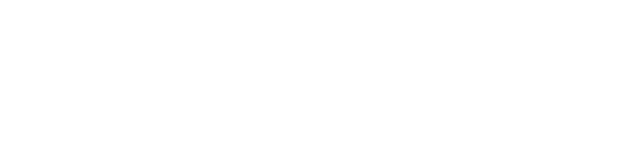
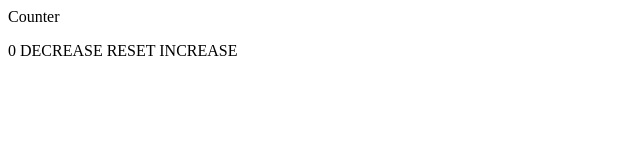
Before and after one commit to CodrutMH/JavaScript-Projects, a plain HTML site: page 2-counter/counter.html in a window 1280 px wide. Shown: the whole page, without its empty margins (0-640 px from the left). Drawn offline with Linux system fonts and the light colour scheme.

Commit message:
html files for counter

```diff
--- a/2-counter/counter.html
+++ b/2-counter/counter.html
@@ -5,5 +5,13 @@
     <meta name="viewport" content="width=device-width, initial-scale=1.0" />
     <title>Counter</title>
   </head>
-  <body></body>
+  <body>
+    <div class="container">
+      <p class="counter-text">Counter</p>
+      <span class="number">0</span>
+      <bnt class="decrease">DECREASE</bnt>
+      <bnt class="reset">RESET</bnt>
+      <bnt class="increase">INCREASE</bnt>
+    </div>
+  </body>
 </html>
```
